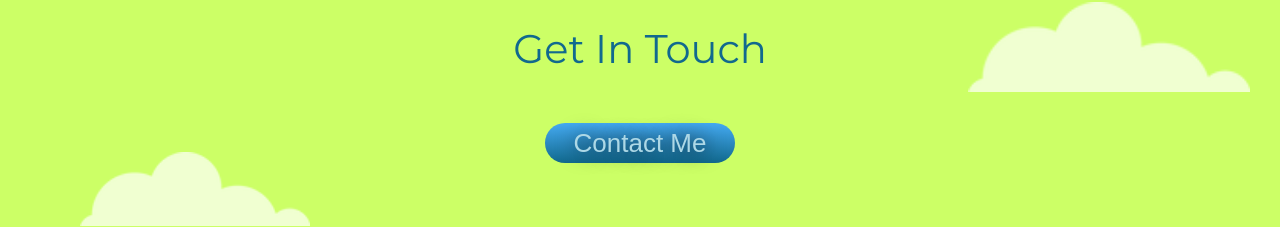
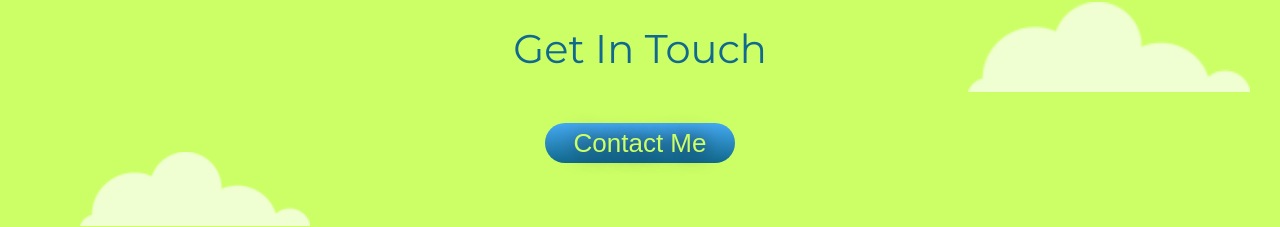
Before and after one commit to keithstewart123/cv2, a plain HTML site: page index.html in a window 1280 px wide. In both pictures the pointer is over the link "Contact Me". Shown: the part 3329-3556 px from the top of the page. Drawn offline with Linux system fonts and the light colour scheme.

Commit message:
Edit contact button

```diff
--- a/css/styles.css
+++ b/css/styles.css
@@ -42,7 +42,7 @@ a {
 }
 
 a:hover {
-  color: lightBlue;
+  color: #CCFF66;
 }
 
 .top-container {
```
